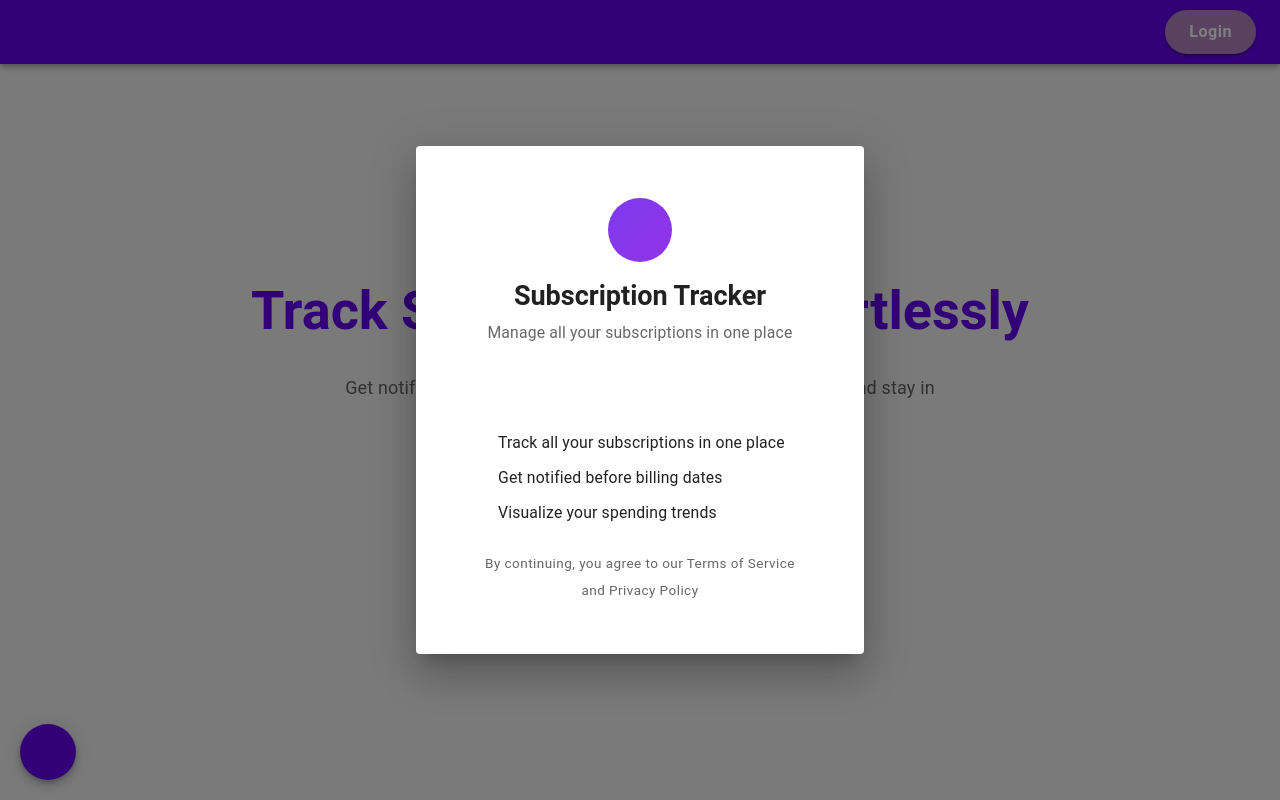
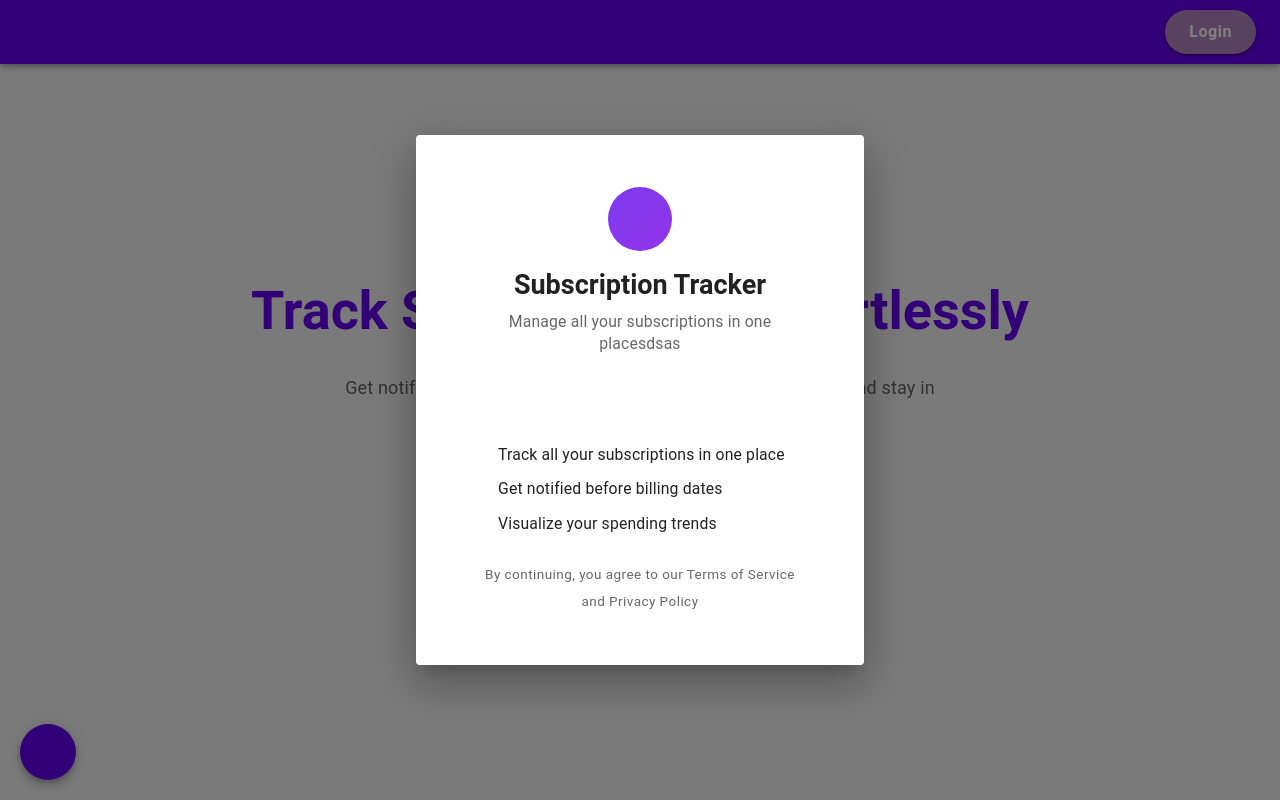
Before and after one commit to Min3th/subscription_tracker, a React (Vite) app in the folder webapp/: page / in a window 1280 px wide. Both pictures are taken after a click on the button "Login". Shown: the top 800 px of the page. Built offline with nearby package versions, Linux system fonts and the light colour scheme; no server answers; some icons are missing.

Commit message:
minor fixes to ui.

```diff
--- a/webapp/src/components/LoginDialog.tsx
+++ b/webapp/src/components/LoginDialog.tsx
@@ -75,7 +75,7 @@ export default function LoginDialog({ open, onClose }: Props) {
           </Typography>
 
           <Typography variant="body2" color="text.secondary" mb={3}>
-            Manage all your subscriptions in one place
+            Manage all your subscriptions in one placesdsas
           </Typography>
 
           {/* GOOGLE BUTTON */}
--- a/webapp/src/pages/Dashboard.tsx
+++ b/webapp/src/pages/Dashboard.tsx
@@ -89,6 +89,9 @@ export default function Dashboard() {
         width: "100%",
         mx: "auto",
       }}
+      display="flex"
+      flexDirection="column"
+      alignItems="center"
     >
       <Box
         sx={{
@@ -97,11 +100,11 @@ export default function Dashboard() {
           mb: 3,
         }}
       >
-        <Box>
+        <Box alignItems="start" display="flex" flexDirection="column" gap={1}>
           <Typography variant="h4" fontWeight="bold">
             Subscription Tracker
           </Typography>
-          <Typography color="text.secondary">Manage all your subscriptions</Typography>
+          <Typography color="text.secondary">Manage and monitor all your subscriptions</Typography>
         </Box>
 
         <Button
```
